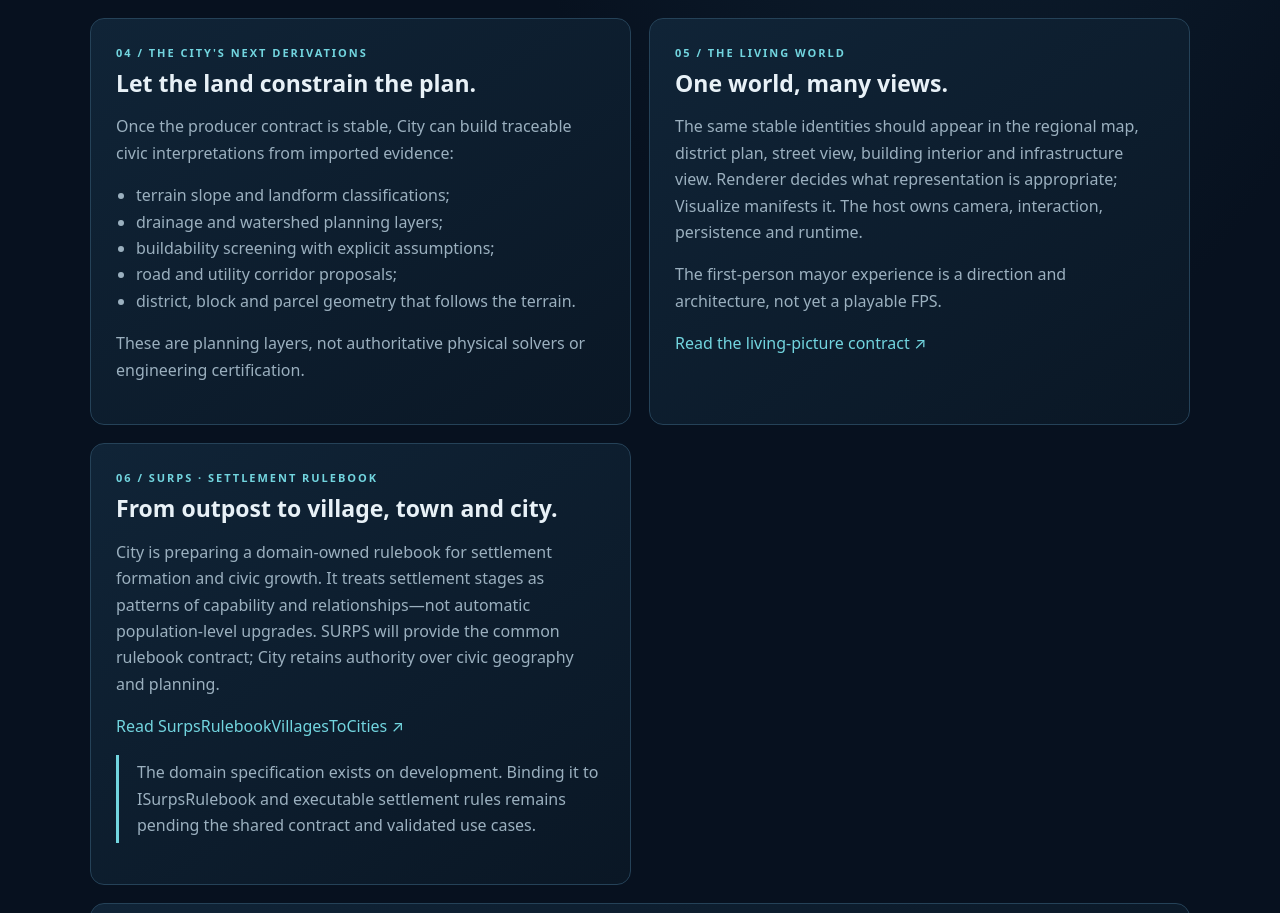
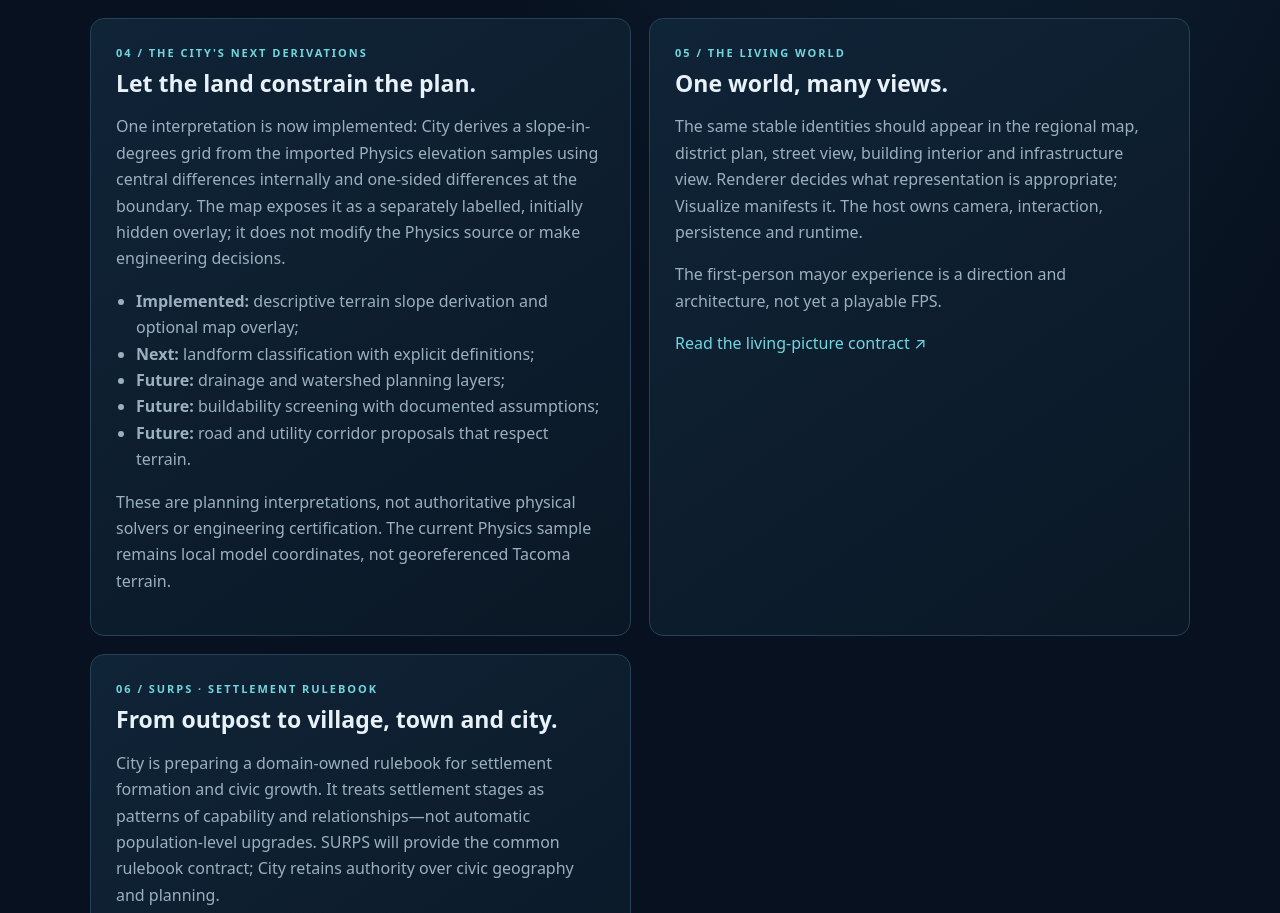
Before and after one commit to TrentBest/TheSingularityWorkshop.SingularityCity, a plain HTML site: page thinking.html in a window 1280 px wide. Shown: the part 1439-2352 px from the top of the page. Drawn offline with Linux system fonts and the light colour scheme.

Commit message:
Document implemented City slope overlay and remaining terrain interpretations

```diff
--- a/thinking.html
+++ b/thinking.html
@@ -63,9 +63,9 @@
       <article class="card">
         <div class="eyebrow">04 / THE CITY'S NEXT DERIVATIONS</div>
         <h2>Let the land constrain the plan.</h2>
-        <p>Once the producer contract is stable, City can build traceable civic interpretations from imported evidence:</p>
-        <ul><li>terrain slope and landform classifications;</li><li>drainage and watershed planning layers;</li><li>buildability screening with explicit assumptions;</li><li>road and utility corridor proposals;</li><li>district, block and parcel geometry that follows the terrain.</li></ul>
-        <p>These are planning layers, not authoritative physical solvers or engineering certification.</p>
+        <p>One interpretation is now implemented: City derives a slope-in-degrees grid from the imported Physics elevation samples using central differences internally and one-sided differences at the boundary. The map exposes it as a separately labelled, initially hidden overlay; it does not modify the Physics source or make engineering decisions.</p>
+        <ul><li><strong>Implemented:</strong> descriptive terrain slope derivation and optional map overlay;</li><li><strong>Next:</strong> landform classification with explicit definitions;</li><li><strong>Future:</strong> drainage and watershed planning layers;</li><li><strong>Future:</strong> buildability screening with documented assumptions;</li><li><strong>Future:</strong> road and utility corridor proposals that respect terrain.</li></ul>
+        <p>These are planning interpretations, not authoritative physical solvers or engineering certification. The current Physics sample remains local model coordinates, not georeferenced Tacoma terrain.</p>
       </article>
       <article class="card">
         <div class="eyebrow">05 / THE LIVING WORLD</div>
```
